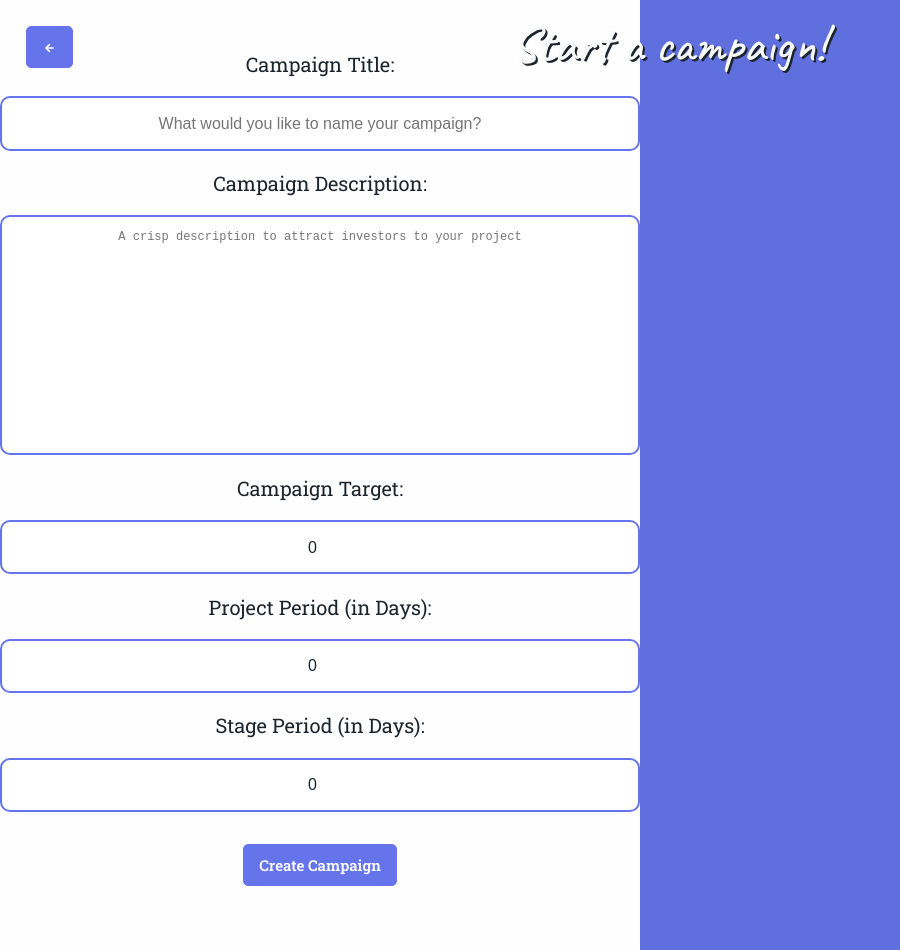
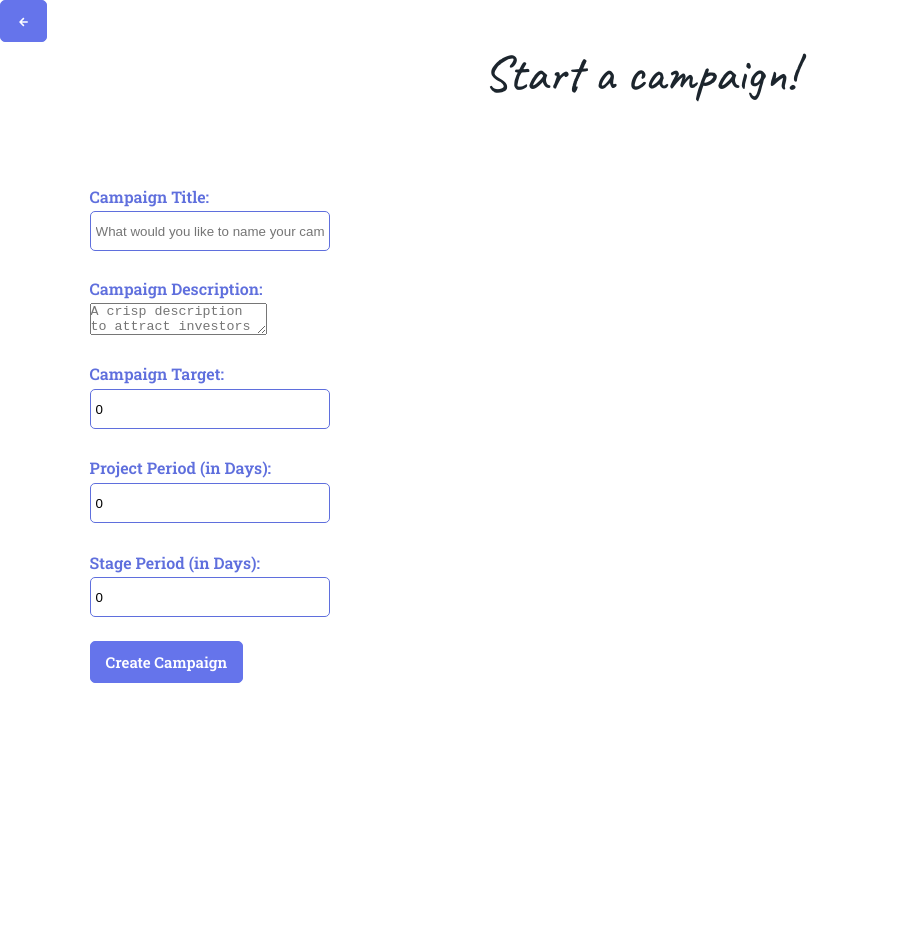
Before and after one commit to abhirambsn/techacks-three-musketeers, a React (Vite) app: page /new in a window 1280 px wide. Shown: the whole page, without its empty margins (0-900 px from the left). After the commit the page ends 800 px from the top, so only its background shows below. Built offline with nearby package versions, Linux system fonts and the light colour scheme.

Commit message:
Form created

```diff
--- a/src/components/Footer.jsx
+++ b/src/components/Footer.jsx
@@ -6,7 +6,7 @@
     <section className='footer' id='contact'>
         <div className='footer-grid'>
             <div className='grid-30 footer-logo'>
-                <span><a href="/">crowdfundr</a></span>
+                <span><a href="/">Massfundr</a></span>
             </div>
             <div className='grid-50 footer-body'>
                 <div className='footer-body-links'><a href="#home">Home</a></div>
--- a/src/index.css
+++ b/src/index.css
@@ -987,178 +987,6 @@
     left: 13vh;
 }
 
-.form-grid
-{
-    display: flex;
-    flex-direction: row;
-    flex-wrap: wrap;
-}
-
-.form-back-btn
-{
-    position: absolute;
-    margin: 2%;
-}
-
-.form-head
-{
-    left: 40%;
-    margin: 1% 0;
-    position: absolute;
-    font-size: 50px;
-    color: var(--text-color-300);
-    opacity: 1;
-    text-shadow: 2px 2px var(--text-color-900);
-    font-family: 'Caveat', cursive;
-}
-
-.form-form
-{
-    display: flex;
-    flex-direction: row;
-    flex-wrap: nowrap;
-    font-family: 'Roboto Slab', serif;
-}
-
-.form-form .form-left div:first-child
-{
-    padding-top: 5%;
-}
-
-.form-form .form-right div:first-child
-{
-    padding-top: 10%;
-}
-
-.form-form div:last-child
-{
-    padding-bottom: 10%;
-}
-
-.form-form div
-{
-    display: flex;
-    flex-direction: row;
-    flex-wrap: wrap;
-    justify-content: center;
-    align-items: center;
-}
-
-.form-left
-{
-    background-color: var(--text-color-100);
-}
-
-.form-right
-{
-    background-color: var(--bg-color-500);
-}
-
-.form-group
-{
-    display: flex;
-    flex-direction: column;
-    flex-wrap: nowrap;
-}
-
-.form-left .form-group label
-{
-    text-align: center;
-    width: 100%;
-    font-size: 20px;
-    margin-top: 3%;
-    color: var(--text-color-900);
-    font-weight: 400;
-}
-
-.form-left .form-group input
-{
-    margin-top: 3%;
-    width: 80vh;
-    font-size: 16px;
-    line-height: 25px;
-    padding: 2%;
-    color: var(--text-color-900);
-    border-radius: 10px;
-    border: 2px solid var(--bg-color-300);
-    text-align: center;
-}
-
-.form-left .form-group textarea
-{
-    text-align: center;
-    margin-top: 3%;
-    width: 80vh;
-    height: 30vh;
-    font-size: 12px;
-    line-height: 15px;
-    padding: 2%;
-    color: var(--text-color-900);
-    border-radius: 10px;
-    border: 2px solid var(--bg-color-300);
-    resize: none;
-}
-
-.form-left .form-group textarea:focus, .form-left .form-group input:focus
-{
-    box-shadow: 0 0 3px var(--bg-color-800);
-}
-
-.form-right .form-group label
-{
-    text-align: center;
-    width: 100%;
-    font-size: 20px;
-    margin-top: 3%;
-    color: var(--text-color-100);
-    font-weight: 400;
-}
-
-.form-right .form-group input::placeholder
-{
-    color: var(--bg-color-900);
-}
-
-.form-right .form-group input
-{
-    margin-top: 3%;
-    width: 80vh;
-    font-size: 16px;
-    line-height: 20px;
-    padding: 1%;
-    color: var(--text-color-100);
-    border-radius: 5px;
-    border: 2px solid var(--text-color-100);
-    background-color: transparent;
-    text-align: center;
-}
-
-.form-right .form-group textarea::placeholder
-{
-    color: var(--bg-color-900);
-}
-
-.form-right .form-group textarea
-{
-    text-align: center;
-    margin-top: 3%;
-    width: 80vh;
-    height: 10vh;
-    font-size: 12px;
-    line-height: 15px;
-    padding: 2%;
-    color: var(--text-color-100);
-    border-radius: 5px;
-    border: 2px solid var(--text-color-100);
-    resize: none;
-    background-color: transparent;
-}
-
-.form-right .form-group textarea:focus, .form-right .form-group input:focus
-{
-    box-shadow: 0 0 3px var(--text-color-300);
-}
-
 .result
 {
     padding: 3%;
@@ -1236,6 +1064,146 @@
 {
     color: var(--text-color-700);
     font-size: 18px;
+}
+
+.form-page
+{
+    padding: 2%;
+    font-family: 'Roboto Slab', serif;
+}
+
+.form-grid
+{
+    display: flex;
+    flex-wrap: wrap;
+    flex-direction: row;
+}
+
+.form-head
+{
+    font-size: 50px;
+    text-align: center;
+    font-family: 'Caveat', cursive;
+    color: var(--text-color-900);
+    font-weight: 400;
+}
+
+.form-decoration
+{
+    position: relative;
+}
+
+.form-circle-0
+{
+    position: absolute;
+    background-color: var(--bg-color-300);
+    width: 28vh;
+    height: 28vh;
+    border-radius: 50%;
+    top: -25vh;
+    right: -20vh;
+}
+
+.form-circle-1
+{
+    position: absolute;
+    background-color: var(--bg-color-300);
+    width: 40vh;
+    height: 40vh;
+    border-radius: 50%;
+    right: -20vh;
+}
+
+.form-circle-2
+{
+    position: absolute;
+    background-color: var(--bg-color-300);
+    width: 80vh;
+    height: 80vh;
+    border-radius: 50%;
+    top: 35vh;
+    right: -25vh;
+}
+
+.form-circle-3
+{
+    position: absolute;
+    background-color: var(--bg-color-300);
+    width: 80vh;
+    height: 80vh;
+    border-radius: 50%;
+    top: 65vh;
+    right: 40vh;
+}
+
+.form-form
+{
+    display: flex;
+    flex-direction: row;
+    flex-wrap: nowrap;
+}
+
+.form-left, .form-right
+{
+    display: flex;
+    flex-direction: column;
+    justify-content: flex-start;
+    align-items: flex-start;
+    margin-left: 5%;
+    margin-top: 3%;
+    padding: 2%;
+    border-radius: 10px;
+}
+
+.form-left .form-group, .form-right .form-group
+{
+    display: flex;
+    flex-direction: column;
+    flex-wrap: wrap;
+    padding: 2% 0;
+}
+
+.form-left .form-group label, .form-right .form-group label
+{
+    font-size: 16px;
+    color: var(--bg-color-500);
+    padding: 2% 0;
+    font-weight: 600;
+}
+
+.form-left .form-group input
+{
+    width: 30vh;
+    height: 5vh;
+    border: 1px solid var(--bg-color-500);
+    border-radius: 5px;
+    padding: 5px;
+
+}
+
+.form-right .form-group input
+{
+    width: 50vh;
+    height: 5vh;
+    border: 1px solid var(--bg-color-500);
+    border-radius: 5px;
+    padding: 5px;
+
+}
+
+.form-div .form-form .form-left .form-group textarea
+{
+    width: 50vh;
+    height: 30vh;
+    border: 1px solid var(--bg-color-500);
+    border-radius: 5px;
+    resize: none;
+    padding: 5px;
+}
+
+.form-left .form-group input:focus, .form-left .form-group textarea:focus, .form-right .form-group input:focus
+{
+    box-shadow: 0 0 1px var(--bg-color-900);
 }
 
 /* media query begins */
@@ -1434,4 +1402,18 @@
         margin: 10px 0;
     }
 
+    .form-decoration{
+        display: none;
+    }
+
+    .form-form
+    {
+        flex-direction: column;
+    }
+
+    .form-left, .form-right
+    {
+        margin: 0;
+    }
+
 }
--- a/src/main.jsx
+++ b/src/main.jsx
@@ -15,6 +15,7 @@
 import NewCampaign from "./pages/NewCampaign";
 import { Toaster } from "react-hot-toast";
 import ResultPage from "./pages/ResultPage";
+import Form from "./pages/Form"
 
 const router = createBrowserRouter([
   {
@@ -71,6 +72,10 @@
       return await getVotingResults(params.campaignAddress, params.stage);
     },
   },
+  {
+    path: '/form',
+    element: <Form />
+  },
 ]);
 
 ReactDOM.createRoot(document.getElementById("root")).render(
--- /dev/null
+++ b/src/pages/Form.jsx
@@ -0,0 +1,134 @@
+import React, { useState } from 'react'
+import { FaArrowLeft } from "react-icons/fa";
+import { toast } from "react-hot-toast";
+import { disableClick } from "../utils/functions";
+import { createNewCampaign } from "../utils/interact";
+
+const Form = () => {
+  const [name, setName] = useState("");
+  const [desc, setDesc] = useState("");
+  const [stagePeriod, setStagePeriod] = useState(0);
+  const [projectPeriod, setProjectPeriod] = useState(0);
+  const [totalAmt, setTotalAmt] = useState(0);
+  const [stageWiseAmt, setStageWiseAmt] = useState({});
+
+  const calcNstages = () => {
+    if (int(stagePeriod) == 0 || int(projectPeriod) == 0) {
+      return 0;
+    }
+    return Math.round(projectPeriod / stagePeriod);
+  };
+
+  function rightForm()
+  {
+    /* Abhiram go here */
+  }
+
+  return (
+    <section className='section form-page' id='form-page'>
+      <div className='form-grid'>
+        <div className='grid-20'>
+        <a href="/">
+            <button className="btn-inverse">
+              <FaArrowLeft className="listing-btn" />
+            </button>
+          </a>
+        </div>
+        <div className='grid-60 form-head'>
+          <p>Start a campaign</p>
+        </div>
+        <div className='grid-20'></div>
+        <div className='grid-100 form-decoration'>
+          <div className='form-circle-0'></div>
+          <div className='form-circle-1'></div>
+          <div className='form-circle-2'></div>
+          <div className='form-circle-3'></div>
+        </div>
+        <div className='grid-100 form-div'>
+          <form className='form-form'>
+            <div className='form-left'>
+              <div className='form-group'>
+                <label htmlFor="title">Campaign title: </label>
+                <input type="text" value={name} name="title" onChange={(e) => setName(e.target.value)} />
+              </div>
+              <div className='form-group'>
+                <label htmlFor="description">Campaign description: </label>
+                <textarea name="description" value={desc} onChange={(e) => setDesc(e.target.value)} ></textarea>
+              </div>
+              <div className='form-group'>
+                <label htmlFor="period">Project period: </label>
+                <input type="text" name="period" value={projectPeriod} onChange={(e) => setProjectPeriod(parseInt(e.target.value))} />
+              </div>
+
+              <div className='form-group'>
+                <label htmlFor="stage">Period per stage: </label>
+                <input type="text" name="stage" value={stagePeriod} onChange={(e) => setStagePeriod(parseInt(e.target.value))} />
+              </div>
+              <div className='form-group'>
+                <label htmlFor="target">Amount required: </label>
+                <input type="text" name="target" value={totalAmt} onChange={(e) => setTotalAmt(e.target.value)} />
+              </div>
+              <div className='form-group'>
+                <button className='btn-theme' onClick={rightForm()}>Proceed</button>
+              </div>
+            </div>
+            <div className='form-right hidden'>
+              <div className='form-group'>
+                <label htmlFor="stage-1">Fund needed for stage 1</label>
+                <input type="text" name="stage-1" />
+              </div>
+              <div className='form-group'>
+                <label htmlFor="stage-1">Fund needed for stage 1</label>
+                <input type="text" name="stage-1" />
+              </div>
+              <div className='form-group'>
+                <label htmlFor="stage-1">Fund needed for stage 1</label>
+                <input type="text" name="stage-1" />
+              </div>
+              <div className='form-group'>
+                <label htmlFor="stage-1">Fund needed for stage 1</label>
+                <input type="text" name="stage-1" />
+              </div>
+              <div className='form-group'>
+                <button className='btn-theme'
+                  onClick={async () => {
+                    document.addEventListener("click", disableClick);
+                    const notification = toast.loading(
+                      "Campaign creation in progress..."
+                    );
+                    const result = await createNewCampaign(
+                      name,
+                      desc,
+                      stagePeriod,
+                      projectPeriod,
+                      totalAmt,
+                      Object.values(stageWiseAmt)
+                    );
+                    if (!result) {
+                      toast.error("Failure", { id: notification });
+                    } else {
+                      setName("");
+                      setDesc("");
+                      setProjectPeriod(0);
+                      setTotalAmt(0);
+                      setStagePeriod(0);
+                      setStageWiseAmt({});
+                      toast.success("Success", { id: notification });
+                      setTimeout(() => (window.location.href = "/list"), 1000);
+                    }
+                    document.body.style.pointerEvents = "auto";
+                    document.body.style.cursor = "auto";
+                    document.removeEventListener("click", disableClick);
+                  }}>
+                    Submit
+                    </button>
+              </div>
+            </div>
+          </form>
+        </div>
+      </div>
+    </section>
+  )
+}
+
+export default Form
--- a/src/pages/Listing.jsx
+++ b/src/pages/Listing.jsx
@@ -16,7 +16,7 @@
       <div className="listing-grid">
         <div className="grid-20">
           <a href="/">
-            <button className="btn-theme">
+            <button className="btn-inverse">
               <FaArrowLeft className="listing-btn" />
             </button>
           </a>
@@ -26,7 +26,7 @@
         </div>
         <div className="grid-20">
           <a href="/new">
-            <button className="btn-theme">
+            <button className="btn-inverse">
               Start a campaign{"  "}
               <FaPlus className="listing-btn" />
             </button>
```
